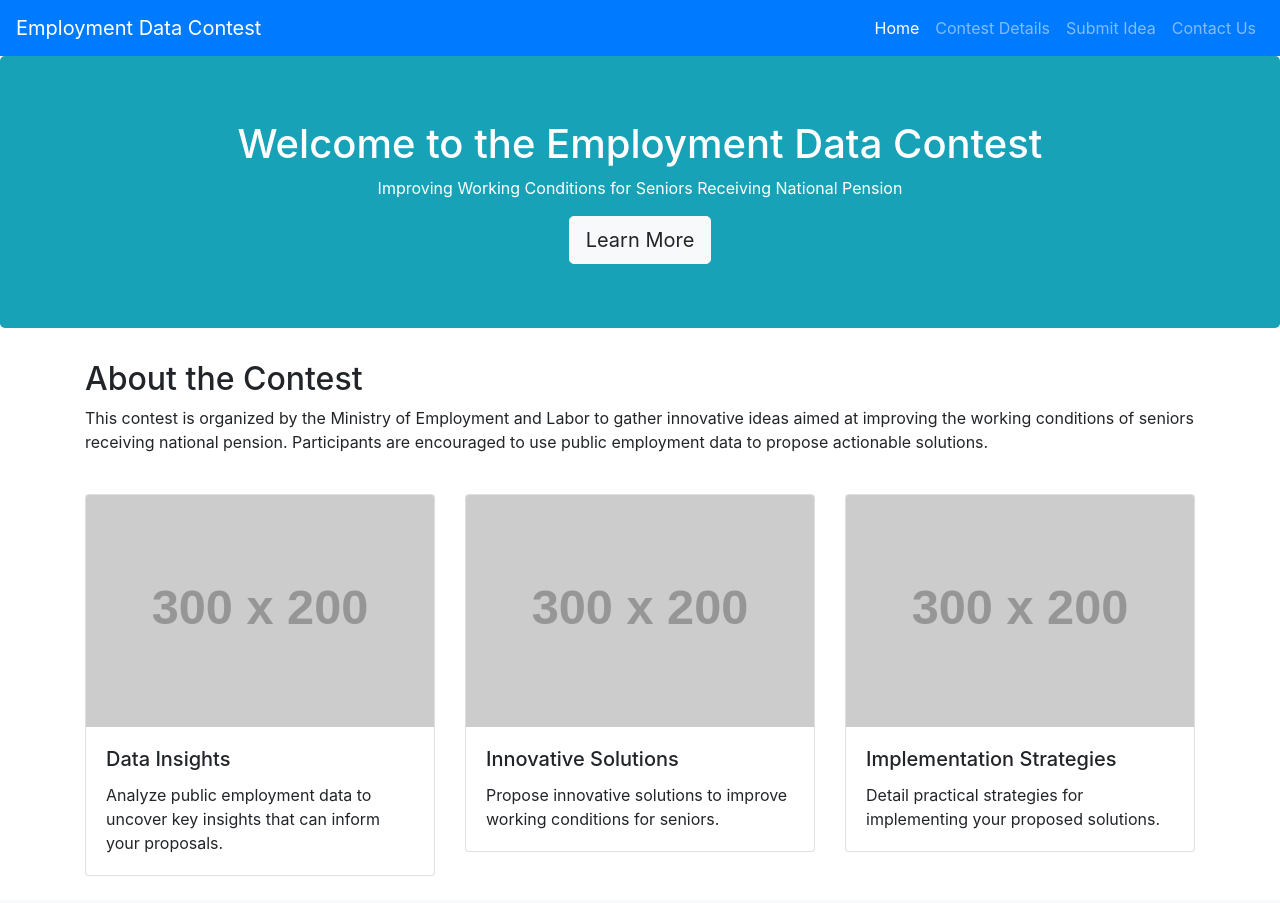
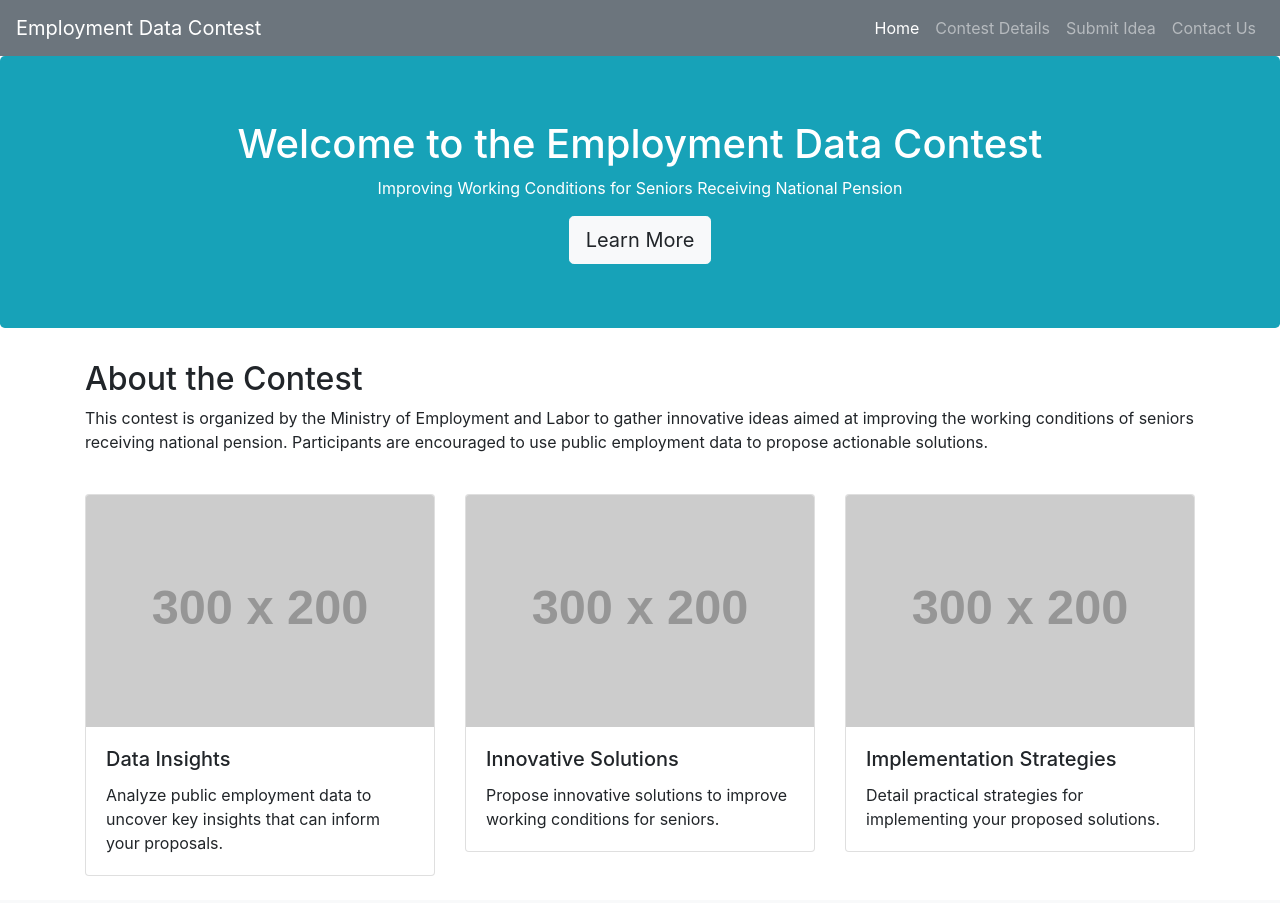
Before and after one commit to gunho30811/LaborData_Competition, a plain HTML site: page index.html in a window 1280 px wide. Shown: the top 903 px of the page. Drawn offline with nearby package versions, Linux system fonts and the light colour scheme; placeholder pictures from the web are drawn by us.

Commit message:
CSS_네비게이션바 배경색상 변경

```diff
--- a/index.html
+++ b/index.html
@@ -9,7 +9,7 @@
 <body>
 
     <!-- Navigation Bar -->
-    <nav class="navbar navbar-expand-lg navbar-dark bg-primary">
+    <nav class="navbar navbar-expand-lg navbar-dark bg-secondary">
         <a class="navbar-brand" href="#">Employment Data Contest</a>
         <button class="navbar-toggler" type="button" data-toggle="collapse" data-target="#navbarNav" aria-controls="navbarNav" aria-expanded="false" aria-label="Toggle navigation">
             <span class="navbar-toggler-icon"></span>
```
